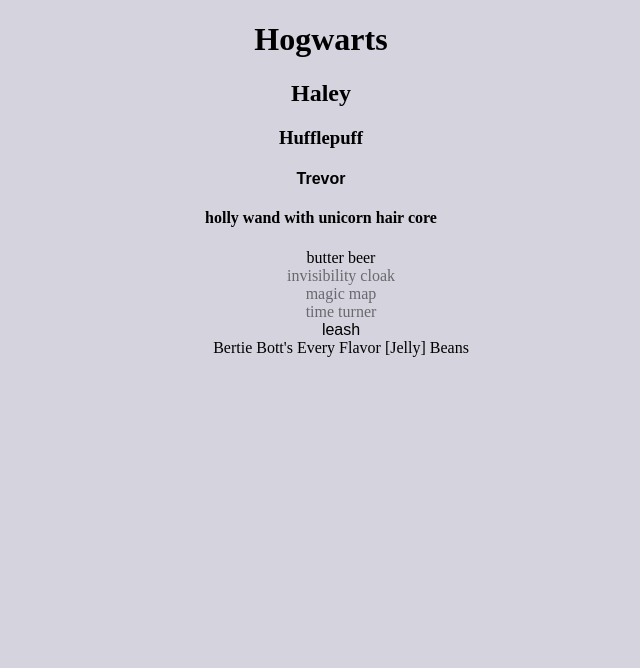
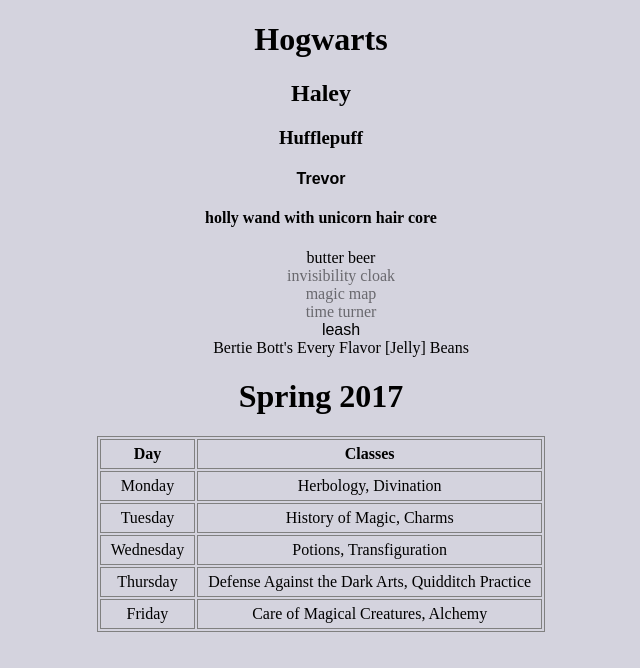
Before and after one commit to zitzmah/jQuery-Magic, a plain HTML site: page index.html in a window 1280 px wide. Shown: the whole page, without its empty margins (319-959 px from the left). Drawn offline with nearby package versions, Linux system fonts and the light colour scheme.

Commit message:
Commit 4 - I realize I can make things that are ever increasingly more complex with greater ease. Adding order is always more effort than causing chaos

```diff
--- a/app.js
+++ b/app.js
@@ -36,7 +36,6 @@
     //**************************************** */
     //YEAR THREE
     //**************************************** */
-    //Following what you did in previous years, add the following into an unordered list (with the attribute of storage and a value of trunk):
     const $ul = $("<ul>").attr("storage", "trunk")
 
     const $butterBeer = $("<li>").text("butter beer")
@@ -45,10 +44,61 @@
     const $timeTurner = $("<li>").addClass("secret").text("time turner")
     const $leash = $("<li>").addClass("toad").text("leash")
     const $bertieBott = $("<li>").text("Bertie Bott\'s Every Flavor [Jelly] Beans")
+
     $ul.append($butterBeer, $invisibilityCloak, $magicMap, $timeTurner, $leash, $bertieBott)
+
     $container.append($ul)
 
     //*************************************** */
     //YEAR FOUR
     //*************************************** */
+    $container.append($("<h1>").text("Spring 2017"))
+    const $table = $("<table>")
+    const $thead = $("<thead>")
+    const $th1 = $("<th>").text("Day")
+    const $th2 = $("<th>").text("Classes")
+    $thead.append($th1, $th2)
+    $table.append($thead)
+
+    const $tr1 = $("<tr>")
+    const $tr2 = $("<tr>")
+    const $tr3 = $("<tr>")
+    const $tr4 = $("<tr>")
+    const $tr5 = $("<tr>")
+
+    const $monday = $("<td>").text("Monday")
+    const $tuesday = $("<td>").text("Tuesday")
+    const $wednesday = $("<td>").text("Wednesday")
+    const $thursday = $("<td>").text("Thursday")
+    const $friday = $("<td>").text("Friday")
+
+    const $monClasses = $("<td>").text("Herbology, Divination")
+    const $tuesClasses = $("<td>").text("History of Magic, Charms")
+    const $wedClasses = $("<td>").text("Potions, Transfiguration")
+    const $thursClasses = $("<td>").text("Defense Against the Dark Arts, Quidditch Practice")
+    const $friClasses = $("<td>").text("Care of Magical Creatures, Alchemy")
+
+    $tr1.append($monday, $monClasses)
+    $tr2.append($tuesday, $tuesClasses)
+    $tr3.append($wednesday, $wedClasses)
+    $tr4.append($thursday, $thursClasses)
+    $tr5.append($friday, $friClasses)
+
+
+    $table.append($tr1, $tr2, $tr3, $tr4, $tr5)
+
+    $container.append($table)
+
+    //     Right above your table add an h5 that says 'Spring 2017'
+    // Inside the table add a thead element
+    // Inside the thead element add two th elements
+    // in the first th add the text Day
+    // in the second th add the text Classes
+    // Create a tr element and add two td elements inside.
+    // in the first td add the day Monday
+    // in the second td add the classes you are taking ( Herbology, Divination, History of Magic, Charms, Potions, Transfiguration, Defense Against the Dark Arts, Quidditch practice, etc.)
+    // Create more tr elements with tds inside so that you have Monday - Friday and classes each of those days
+    // In your main.css file, add a gray 1px solid border around your table, th elements and td elements
+    // In your main.css file, add a rule that will center your table on the page
+
 });
--- a/main.css
+++ b/main.css
@@ -15,3 +15,22 @@
 ul {
     list-style-type: none;
 }
+
+table,
+th,
+td {
+    border-width: 1px;
+    border-color: grey;
+    border-style: solid;
+
+}
+
+th,
+td {
+    padding: 5px 10px;
+}
+
+table {
+    margin-left: auto;
+    margin-right: auto;
+}
```
